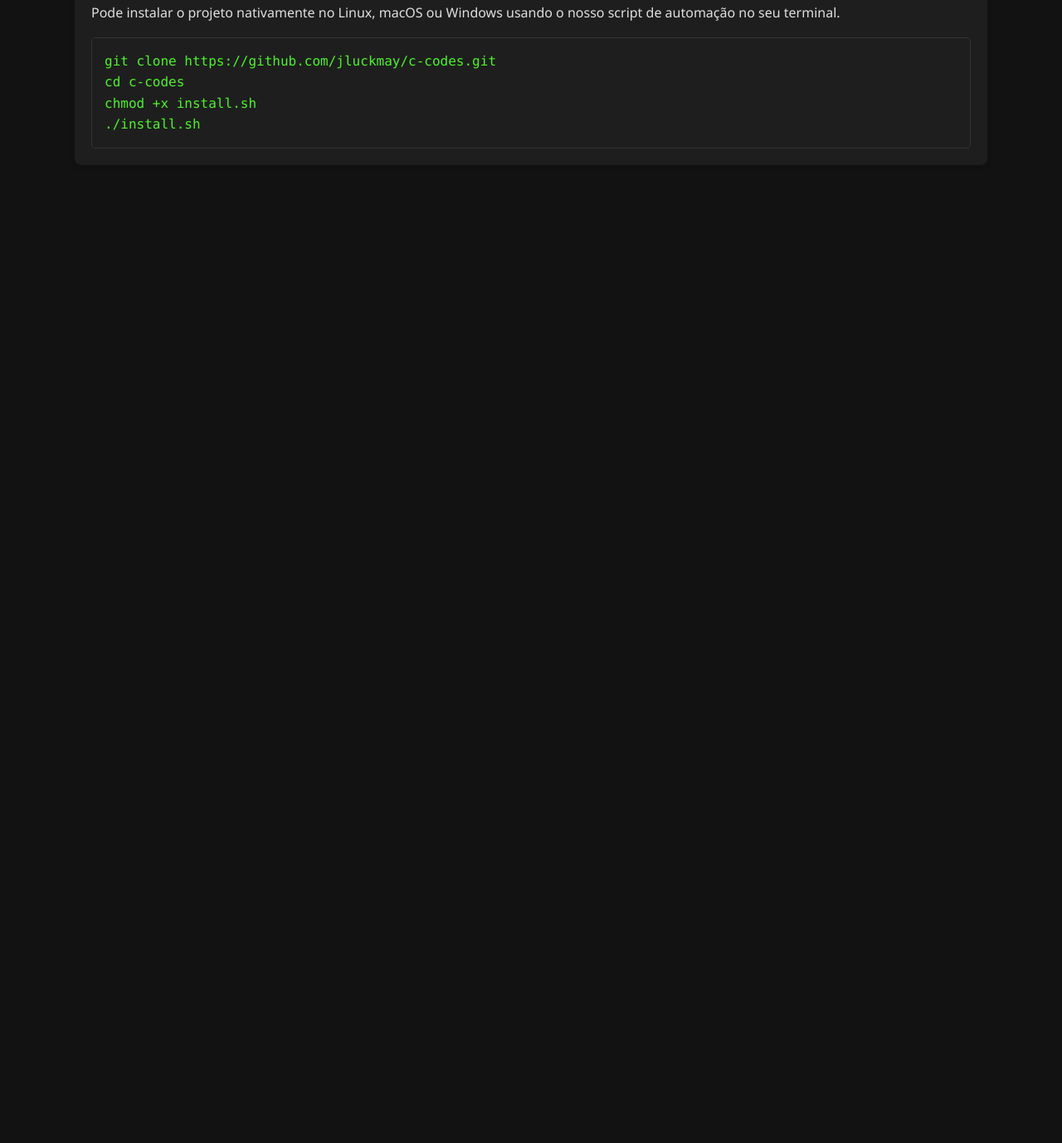
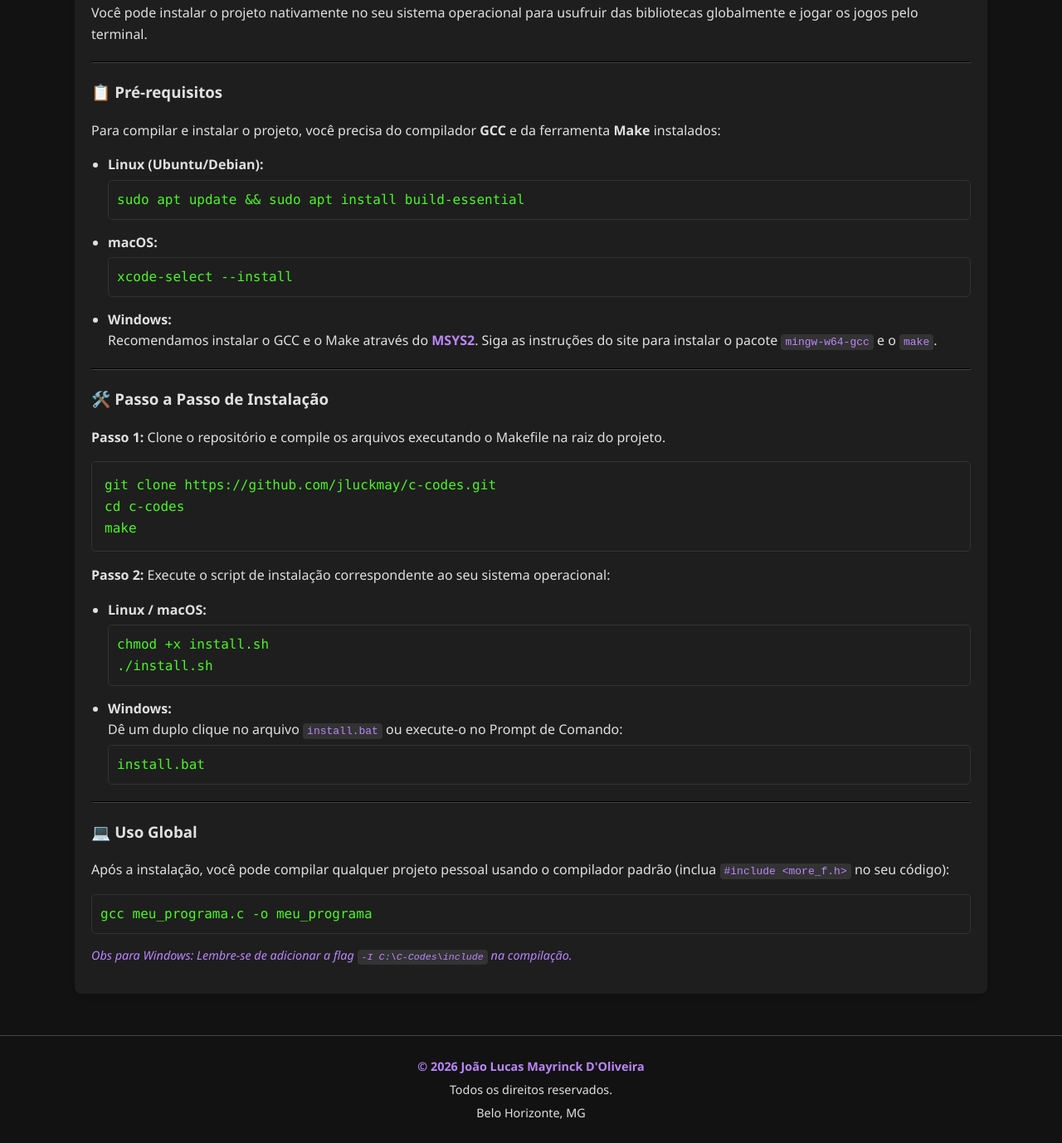
Before and after one commit to Jluckmay/C-Codes, a plain HTML site: page index.html in a window 1280 px wide. Shown: the part 622-2000 px from the top of the page at 83% size. Before the commit the page ends 871 px from the top, so only its background shows below. Drawn offline with Linux system fonts and the light colour scheme.

Commit message:
Installation Steps Details

```diff
--- a/index.html
+++ b/index.html
@@ -57,7 +57,7 @@
         @keyframes fadeIn { from { opacity: 0; transform: translateY(5px); } to { opacity: 1; transform: translateY(0); } }
 
         .card { background-color: var(--bg-card); padding: 20px; border-radius: 8px; margin-bottom: 20px; box-shadow: 0 4px 6px rgba(0,0,0,0.1); overflow-x: auto; }
-        .terminal-box { background-color: #1e1e1e; color: #4af626; padding: 15px; border-radius: 5px; font-family: Consolas, monospace; overflow-x: auto; border: 1px solid #333; }
+        .terminal-box { background-color: #1e1e1e; color: #4af626; padding: 15px; border-radius: 5px; font-family: Consolas, monospace; overflow-x: auto; border: 1px solid #333; margin-bottom: 10px; }
         body.light-theme .terminal-box { background-color: #282c34; color: #abb2bf; }
 
         /* ================= Tabelas de Documentação ================= */
@@ -69,6 +69,8 @@
 
         .download-btn { display: inline-block; background-color: var(--accent-color); color: #fff; padding: 15px 25px; text-decoration: none; border-radius: 5px; font-size: 1.2em; font-weight: bold; margin: 10px 0; transition: 0.3s; }
         .download-btn:hover { background-color: var(--accent-hover); }
+        .link-text { color: var(--accent-color); font-weight: bold; text-decoration: none; }
+        .link-text:hover { text-decoration: underline; }
 
         /* ================= UI dos Jogos e Morse ================= */
         .game-area { text-align: center; border: 2px dashed var(--border-color); padding: 20px; border-radius: 8px; margin-top: 15px; }
@@ -91,6 +93,21 @@
         .ms-c5 { color: #FF9800; } .ms-c6 { color: #00BCD4; } .ms-c7 { color: #000000; } .ms-c8 { color: #795548; }
         body.light-theme .ms-cell { background-color: #ddd; border-color: #eee; }
         body.light-theme .ms-cell.opened { background-color: #fff; border-color: #ccc; }
+
+        ul.install-list { padding-left: 20px; }
+        ul.install-list li { margin-bottom: 15px; }
+
+        /* ================= Rodapé ================= */
+        footer {
+            background-color: var(--footer-bg);
+            color: var(--text-color);
+            text-align: center;
+            padding: 20px;
+            border-top: 1px solid var(--border-color);
+            margin-top: auto;
+        }
+        footer p { margin: 5px 0; font-size: 0.9em; }
+        footer .copyright { font-weight: bold; color: var(--accent-color); }
     </style>
 </head>
 <body class="lang-pt">
@@ -126,14 +143,68 @@
 
             <div class="card">
                 <h2><span class="pt">Instalação Nativa</span><span class="en">Native Installation</span></h2>
-                <p class="pt">Pode instalar o projeto nativamente no Linux, macOS ou Windows usando o nosso script de automação no seu terminal.</p>
-                <p class="en">You can install the project natively on Linux, macOS, or Windows using our automation script in your terminal.</p>
+                <p class="pt">Você pode instalar o projeto nativamente no seu sistema operacional para usufruir das bibliotecas globalmente e jogar os jogos pelo terminal.</p>
+                <p class="en">You can install the project natively on your operating system to use the libraries globally and play the games via terminal.</p>
+
+                <hr style="border-color: var(--border-color); margin: 20px 0;">
+
+                <h3><span class="pt">📋 Pré-requisitos</span><span class="en">📋 Prerequisites</span></h3>
+                <p class="pt">Para compilar e instalar o projeto, você precisa do compilador <b>GCC</b> e da ferramenta <b>Make</b> instalados:</p>
+                <p class="en">To compile and install the project, you need the <b>GCC</b> compiler and the <b>Make</b> tool installed:</p>
+
+                <ul class="install-list">
+                    <li>
+                        <b>Linux (Ubuntu/Debian):</b>
+                        <div class="terminal-box" style="padding: 10px; margin-top: 5px;">sudo apt update && sudo apt install build-essential</div>
+                    </li>
+                    <li>
+                        <b>macOS:</b>
+                        <div class="terminal-box" style="padding: 10px; margin-top: 5px;">xcode-select --install</div>
+                    </li>
+                    <li>
+                        <b>Windows:</b><br>
+                        <span class="pt">Recomendamos instalar o GCC e o Make através do <a href="https://www.msys2.org/" target="_blank" class="link-text">MSYS2</a>. Siga as instruções do site para instalar o pacote <code>mingw-w64-gcc</code> e o <code>make</code>.</span>
+                        <span class="en">We recommend installing GCC and Make via <a href="https://www.msys2.org/" target="_blank" class="link-text">MSYS2</a>. Follow the site's instructions to install the <code>mingw-w64-gcc</code> and <code>make</code> packages.</span>
+                    </li>
+                </ul>
+
+                <hr style="border-color: var(--border-color); margin: 20px 0;">
+
+                <h3><span class="pt">🛠️ Passo a Passo de Instalação</span><span class="en">🛠️ Installation Steps</span></h3>
+
+                <p class="pt"><b>Passo 1:</b> Clone o repositório e compile os arquivos executando o Makefile na raiz do projeto.</p>
+                <p class="en"><b>Step 1:</b> Clone the repository and compile the files by running the Makefile in the project root.</p>
                 <div class="terminal-box">
                     git clone https://github.com/jluckmay/c-codes.git<br>
                     cd c-codes<br>
-                    chmod +x install.sh<br>
-                    ./install.sh
+                    make
                 </div>
+
+                <p class="pt"><b>Passo 2:</b> Execute o script de instalação correspondente ao seu sistema operacional:</p>
+                <p class="en"><b>Step 2:</b> Run the installation script corresponding to your operating system:</p>
+
+                <ul class="install-list">
+                    <li>
+                        <b>Linux / macOS:</b>
+                        <div class="terminal-box" style="padding: 10px; margin-top: 5px;">chmod +x install.sh<br>./install.sh</div>
+                    </li>
+                    <li>
+                        <b>Windows:</b><br>
+                        <span class="pt">Dê um duplo clique no arquivo <code>install.bat</code> ou execute-o no Prompt de Comando:</span>
+                        <span class="en">Double-click the <code>install.bat</code> file or run it via the Command Prompt:</span>
+                        <div class="terminal-box" style="padding: 10px; margin-top: 5px;">install.bat</div>
+                    </li>
+                </ul>
+
+                <hr style="border-color: var(--border-color); margin: 20px 0;">
+
+                <h3><span class="pt">💻 Uso Global</span><span class="en">💻 Global Usage</span></h3>
+                <p class="pt">Após a instalação, você pode compilar qualquer projeto pessoal usando o compilador padrão (inclua <code>#include &lt;more_f.h&gt;</code> no seu código):</p>
+                <p class="en">After installation, you can compile any personal project using the standard compiler (include <code>#include &lt;more_f.h&gt;</code> in your code):</p>
+                <div class="terminal-box" style="padding: 10px;">gcc meu_programa.c -o meu_programa</div>
+                <p class="pt" style="font-size: 0.9em; color: var(--accent-color);"><i>Obs para Windows: Lembre-se de adicionar a flag <code>-I C:\C-Codes\include</code> na compilação.</i></p>
+                <p class="en" style="font-size: 0.9em; color: var(--accent-color);"><i>Note for Windows: Remember to add the <code>-I C:\C-Codes\include</code> flag when compiling.</i></p>
+
             </div>
         </section>
 
@@ -490,6 +561,12 @@
         </section>
     </main>
 
+    <footer>
+        <p class="copyright">&copy; 2026 João Lucas Mayrinck D'Oliveira</p>
+        <p><span class="pt">Todos os direitos reservados.</span><span class="en">All rights reserved.</span></p>
+        <p> Belo Horizonte, MG</p>
+    </footer>
+
     <script src="js/system_f.js"></script>
     <script src="js/math_f.js"></script>
     <script src="js/games_f.js"></script>
```
